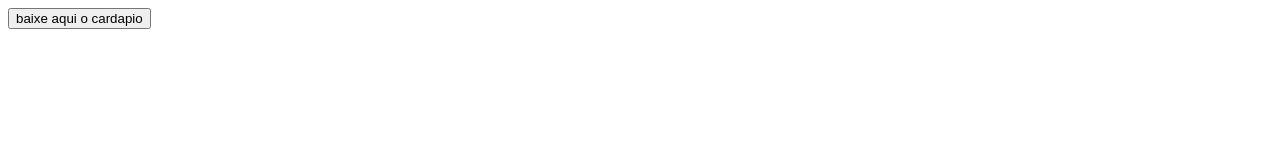
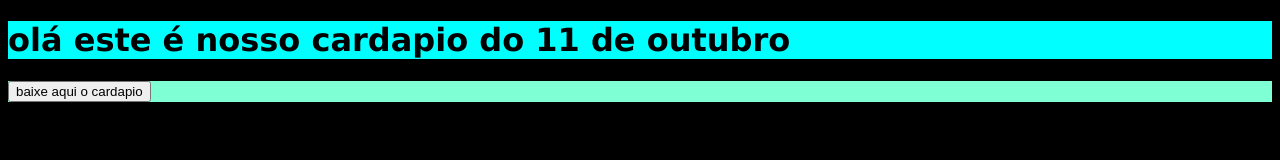
Before and after one commit to NDWnatural/cardapio11, a plain HTML site: page index.html in a window 1280 px wide. Drawn offline with Linux system fonts and the light colour scheme.

Commit message:
Update index.html

```diff
--- a/index.html
+++ b/index.html
@@ -4,11 +4,30 @@
     <meta charset="UTF-8">
     <meta name="viewport" content="width=device-width, initial-scale=1.0">
     <title>Document</title>
+    <link rel="stylesheet" href="style.css">
 </head>
 <body>
+
+<header>
+
+<h1>olá este é nosso cardapio do 11 de outubro</h1>
+
+</header>
+
+<section>
+
     <a href="cardapio.pdf" download="cardapio.pdf">
-<button type="button">baixe aqui o cardapio</button>
+        <div id="botao">
+            <button >baixe aqui o cardapio</button>
+        </div>
+    </a>
 
-    </a>
+</section>
+
+<footer>
+
+
+</footer>
+
 </body>
 </html>
```
